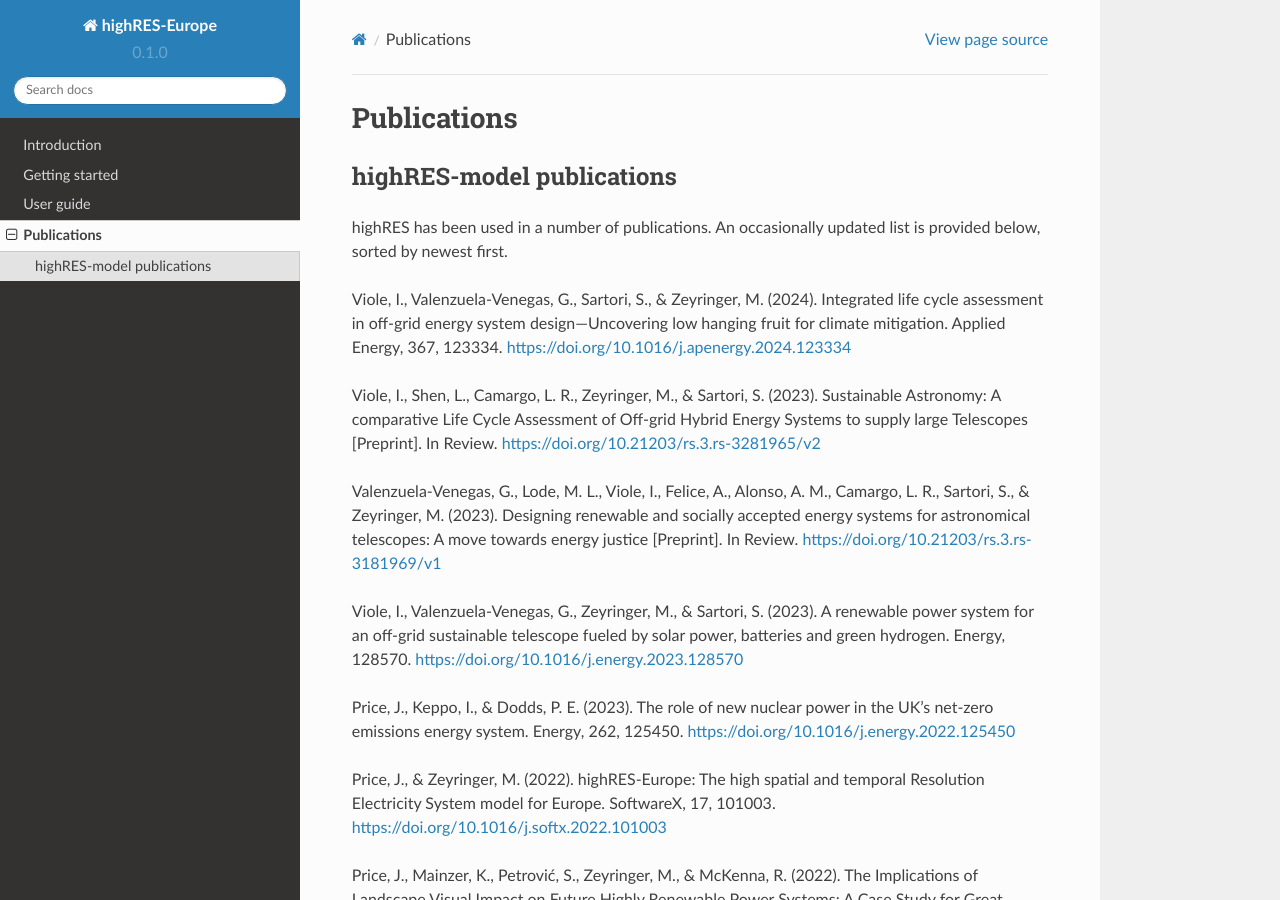
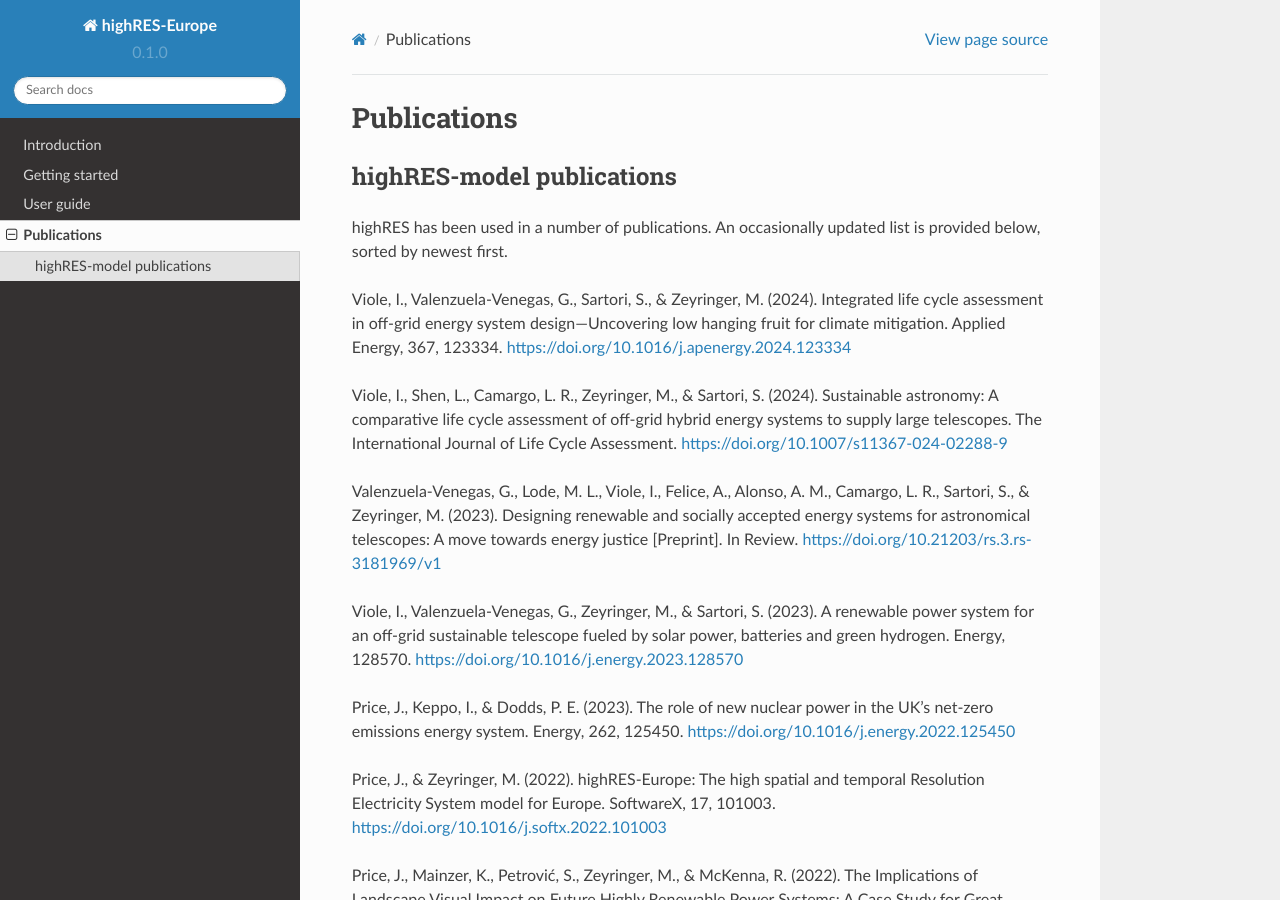
Before and after one commit to highRES-model/highRES-Europe-WF, a Sphinx documentation site: the page built from docs/source/publications.rst, in a window 1280 px wide and 900 px high. Built offline with Sphinx 7.4.7 and the Read the Docs theme 2.0.0, drawn with Linux system fonts in a browser that asks for light colours.

Commit message:
doc update publication

```diff
--- a/docs/source/publications.rst
+++ b/docs/source/publications.rst
@@ -7,7 +7,7 @@
 
 Viole, I., Valenzuela-Venegas, G., Sartori, S., & Zeyringer, M. (2024). Integrated life cycle assessment in off-grid energy system design—Uncovering low hanging fruit for climate mitigation. Applied Energy, 367, 123334. https://doi.org/10.1016/j.apenergy.2024.123334
 
-Viole, I., Shen, L., Camargo, L. R., Zeyringer, M., & Sartori, S. (2023). Sustainable Astronomy: A comparative Life Cycle Assessment of Off-grid Hybrid Energy Systems to supply large Telescopes [Preprint]. In Review. https://doi.org/10.21203/rs.3.rs-3281965/v2
+Viole, I., Shen, L., Camargo, L. R., Zeyringer, M., & Sartori, S. (2024). Sustainable astronomy: A comparative life cycle assessment of off-grid hybrid energy systems to supply large telescopes. The International Journal of Life Cycle Assessment. https://doi.org/10.1007/s11367-024-02288-9
 
 Valenzuela-Venegas, G., Lode, M. L., Viole, I., Felice, A., Alonso, A. M., Camargo, L. R., Sartori, S., & Zeyringer, M. (2023). Designing renewable and socially accepted energy systems for astronomical telescopes: A move towards energy justice [Preprint]. In Review. https://doi.org/10.21203/rs.3.rs-3181969/v1
 
```
